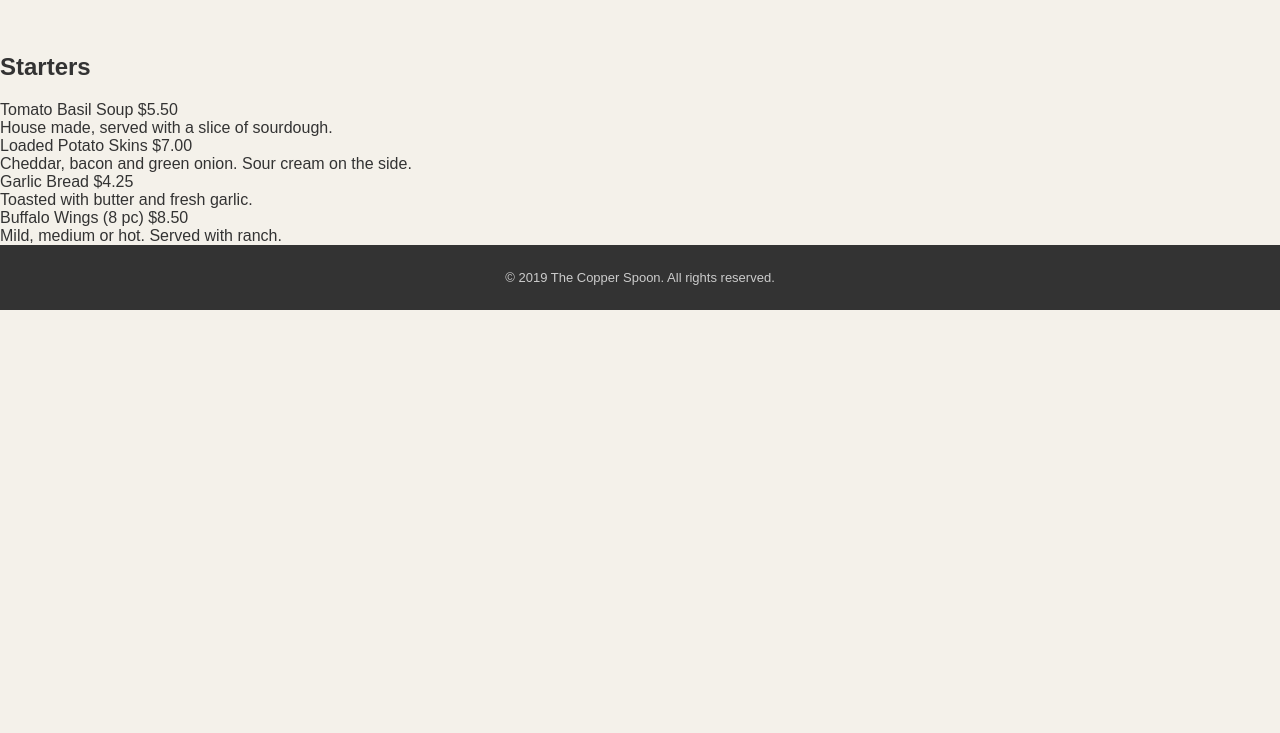
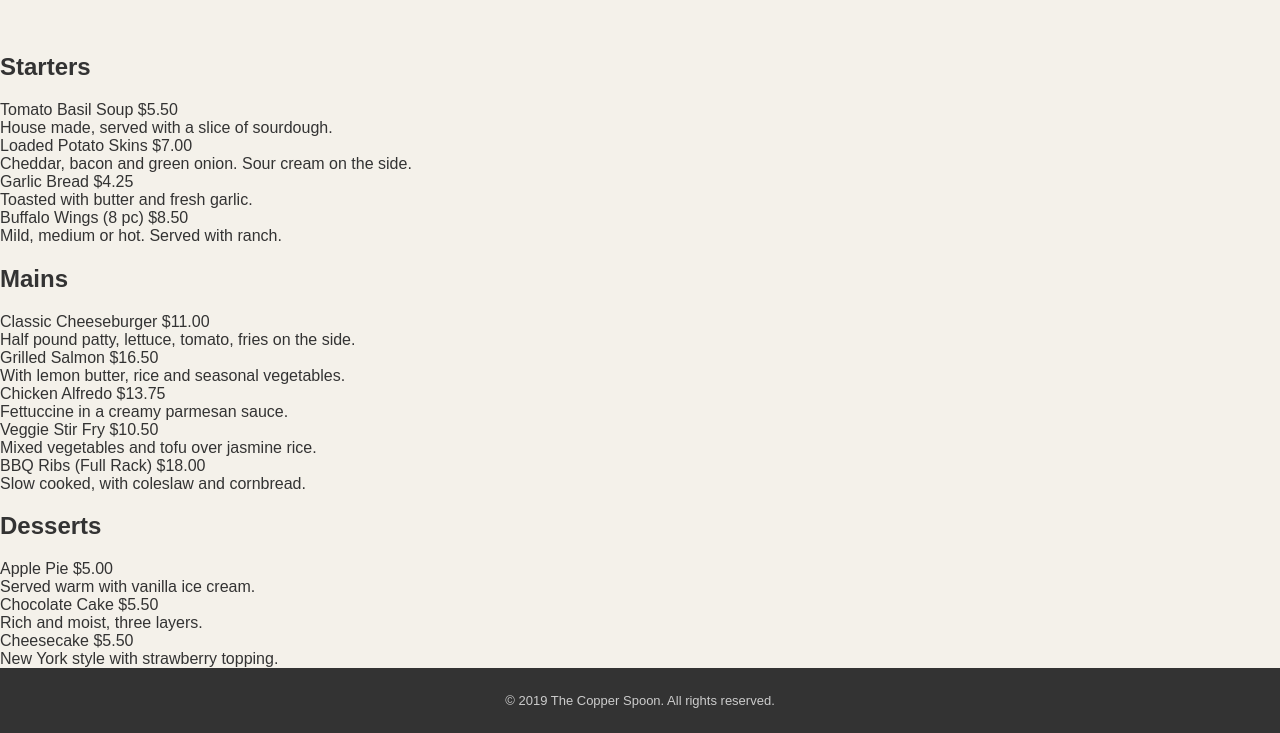
Before and after one commit to ayaangazali/restaurant-menu-qna, a plain HTML site: page menu.html in a window 1280 px wide. Shown: the part 181-914 px from the top of the page. Before the commit the page ends 800 px from the top, so only its background shows below. Drawn offline with Linux system fonts and the light colour scheme.

Commit message:
menu mains and desserts

```diff
--- a/menu.html
+++ b/menu.html
@@ -50,6 +50,66 @@
 	<div style="clear:both;"></div>
 </div>
 
+<div class="menu-section">
+	<h2>Mains</h2>
+
+	<div class="menu-item">
+		<span class="item-name">Classic Cheeseburger</span>
+		<span class="item-price">$11.00</span>
+		<div class="item-desc">Half pound patty, lettuce, tomato, fries on the side.</div>
+	</div>
+
+	<div class="menu-item">
+		<span class="item-name">Grilled Salmon</span>
+		<span class="item-price">$16.50</span>
+		<div class="item-desc">With lemon butter, rice and seasonal vegetables.</div>
+	</div>
+
+	<div class="menu-item">
+		<span class="item-name">Chicken Alfredo</span>
+		<span class="item-price">$13.75</span>
+		<div class="item-desc">Fettuccine in a creamy parmesan sauce.</div>
+	</div>
+
+	<div class="menu-item">
+		<span class="item-name">Veggie Stir Fry</span>
+		<span class="item-price">$10.50</span>
+		<div class="item-desc">Mixed vegetables and tofu over jasmine rice.</div>
+	</div>
+
+	<div class="menu-item">
+		<span class="item-name">BBQ Ribs (Full Rack)</span>
+		<span class="item-price">$18.00</span>
+		<div class="item-desc">Slow cooked, with coleslaw and cornbread.</div>
+	</div>
+
+	<div style="clear:both;"></div>
+</div>
+
+<div class="menu-section">
+	<h2>Desserts</h2>
+
+	<div class="menu-item">
+		<span class="item-name">Apple Pie</span>
+		<span class="item-price">$5.00</span>
+		<div class="item-desc">Served warm with vanilla ice cream.</div>
+	</div>
+
+	<div class="menu-item">
+		<span class="item-name">Chocolate Cake</span>
+		<span class="item-price">$5.50</span>
+		<div class="item-desc">Rich and moist, three layers.</div>
+	</div>
+
+	<div class="menu-item">
+		<span class="item-name">Cheesecake</span>
+		<span class="item-price">$5.50</span>
+		<div class="item-desc">New York style with strawberry topping.</div>
+	</div>
+
+	<div style="clear:both;"></div>
+</div>
+
 <div id="footer">
 	<p>&copy; 2019 The Copper Spoon. All rights reserved.</p>
 </div>
```
